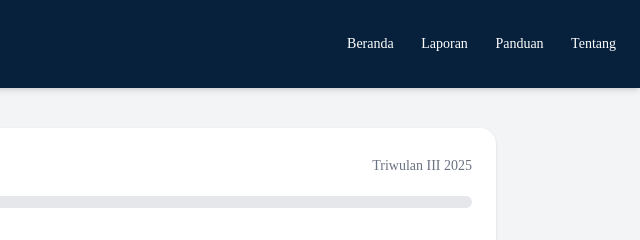
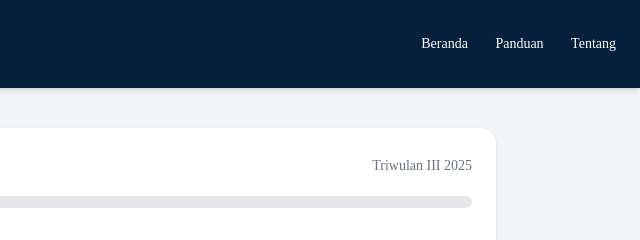
Before and after one commit to gntrmlna/SIMBIRA, a plain HTML site: page index.html in a window 1280 px wide. Shown: the top 240 px of the page, 640-1280 px from the left. Drawn offline with nearby package versions, Linux system fonts and the light colour scheme; no server answers.

Commit message:
hapus link laporan dan tambah link panduan

```diff
--- a/index.html
+++ b/index.html
@@ -16,8 +16,7 @@
     </div>
     <nav class="space-x-6 text-sm">
       <a href="#" class="hover:text-cyan-300 transition">Beranda</a>
-      <a href="#" class="hover:text-cyan-300 transition">Laporan</a>
-      <a href="#" class="hover:text-cyan-300 transition">Panduan</a>
+      <a href="https://drive.google.com/drive/folders/1CldAxRYP0EXWI15U8pxFMjM12wdKVweX?usp=drive_link" class="hover:text-cyan-300 transition">Panduan</a>
       <a href="#" class="hover:text-cyan-300 transition">Tentang</a>
     </nav>
   </header>
```
